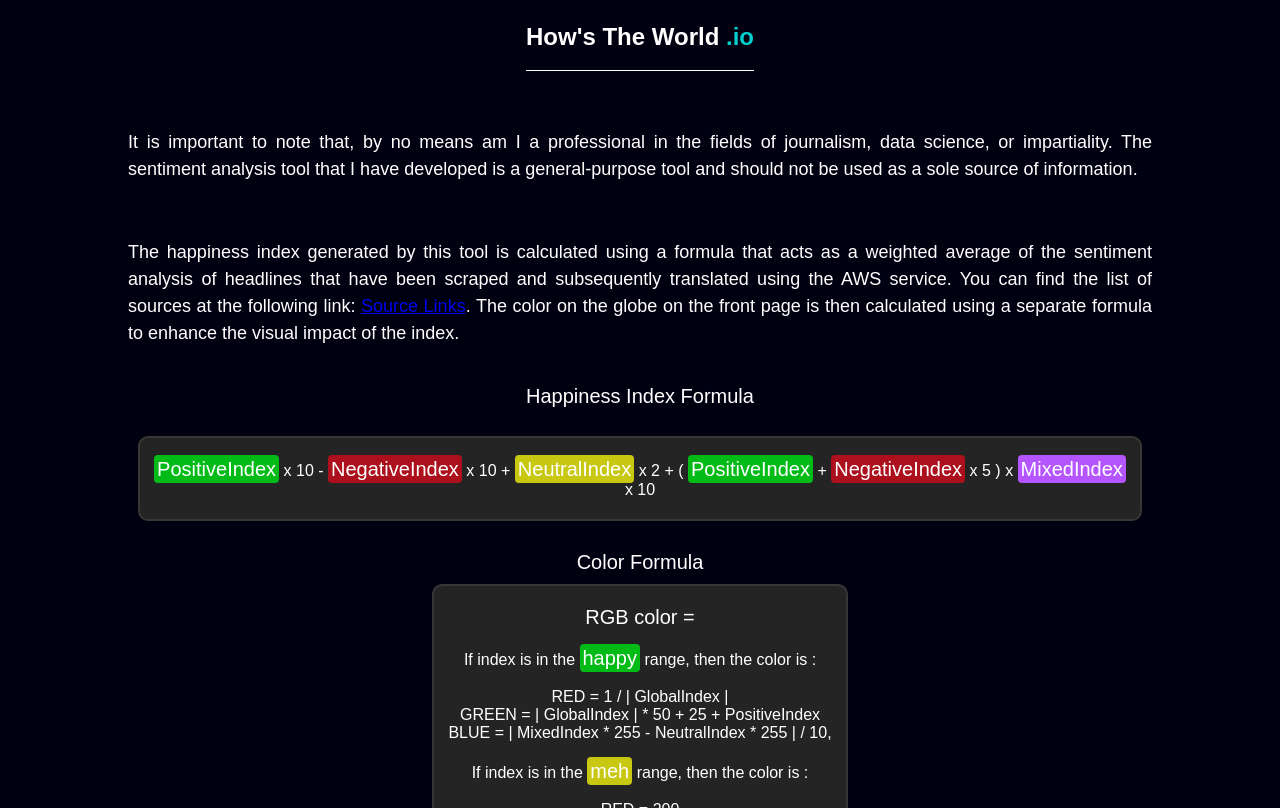
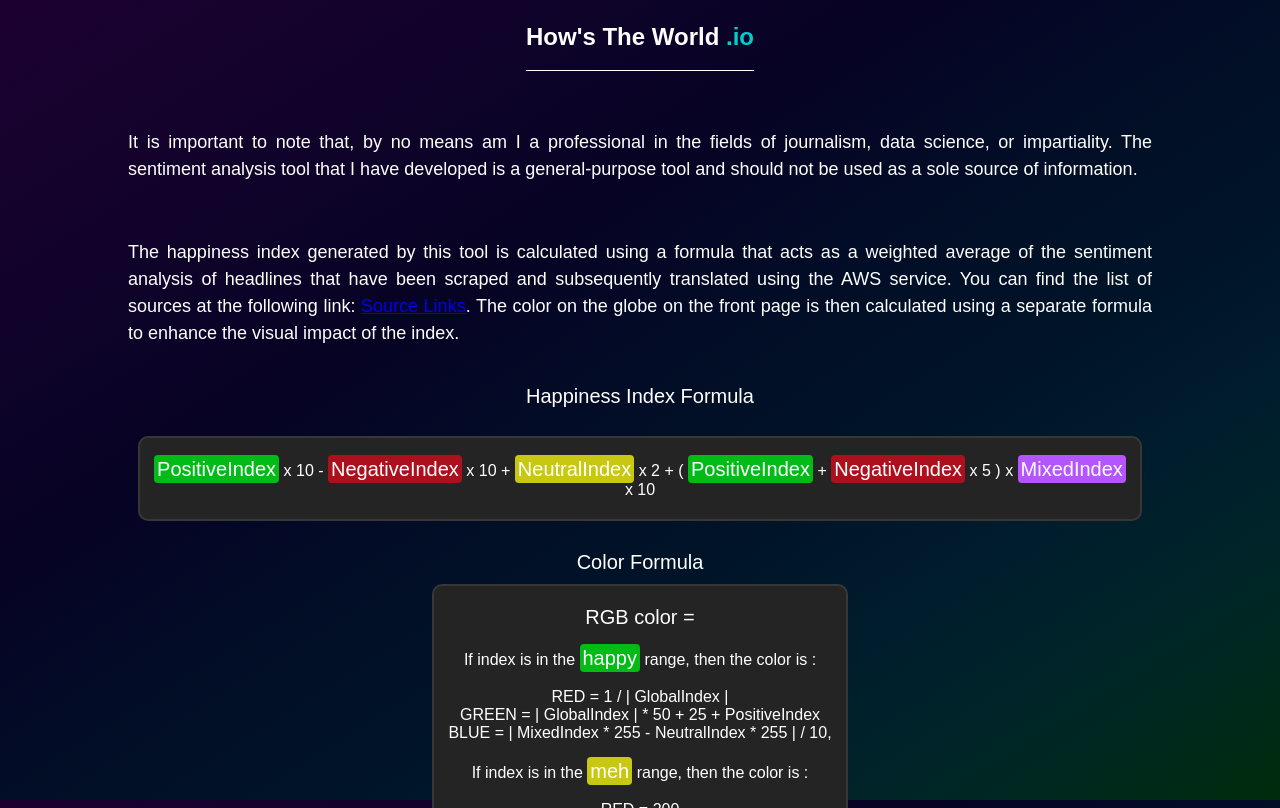
Before and after one commit to TerenceGrover/HSTW, a React (Create React App) app in the folder client/: page /transparency in a window 1280 px wide. Built offline with nearby package versions, Linux system fonts and the light colour scheme; no server answers; a web font is replaced by a local one.

Commit message:
trystyle: Background color change

```diff
--- a/client/src/Components/Footer/Footer.css
+++ b/client/src/Components/Footer/Footer.css
@@ -4,7 +4,7 @@
   justify-content : center;
   align-items : center;
   padding-bottom: 10px;
-  background-color: rgb(20, 20, 30);
+  background-color: transparent;
   padding-top: 10px;
   width: 100vw;
   border-top: 1px white solid;
--- a/client/src/index.css
+++ b/client/src/index.css
@@ -1,7 +1,8 @@
 html {
   overflow: hidden;
   height: 100%;
-  background-color: #000011;
+  /* background-color: #000011; */
+  background-image: linear-gradient(to right bottom, #1d0030, #17022e, #12022b, #0c0328, #060324, #030a26, #011027, #001428, #001c2d, #00232a, #00281e, #002c0c);
   color: white;
 }
 
```
